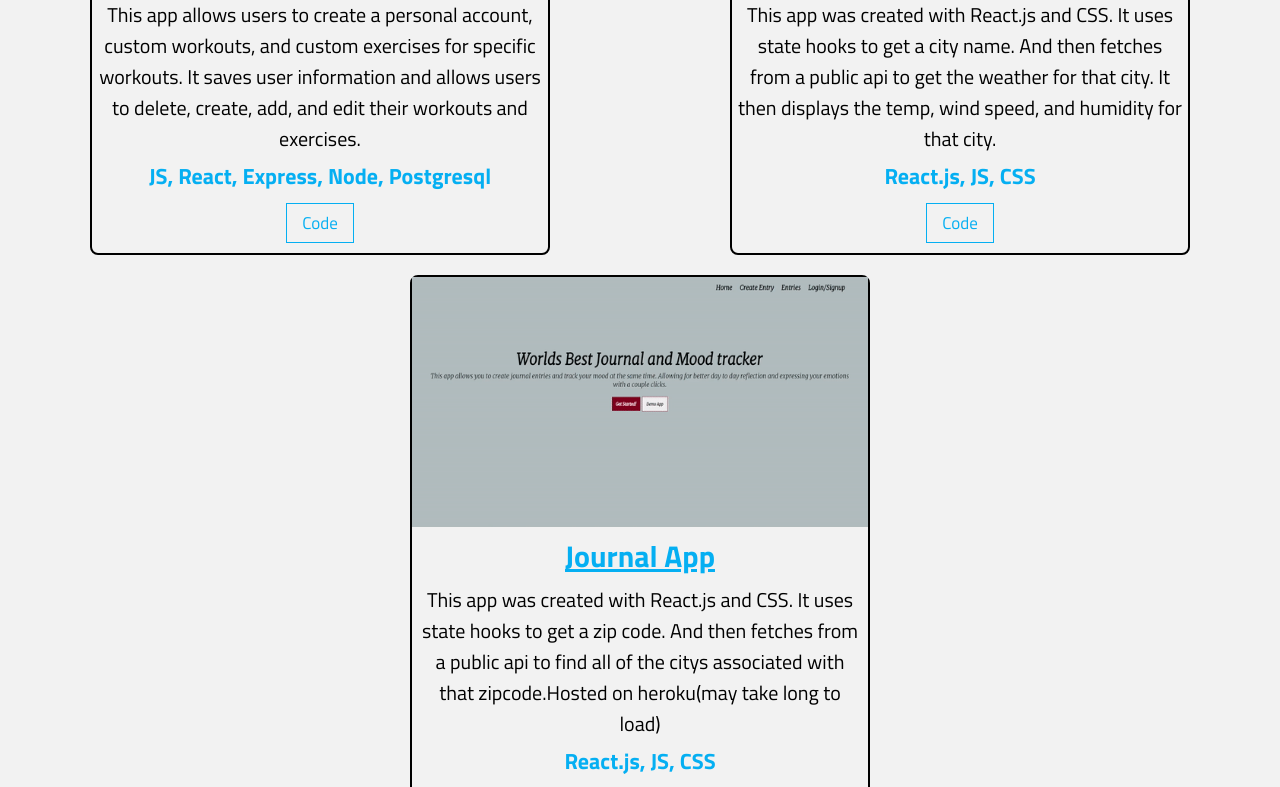
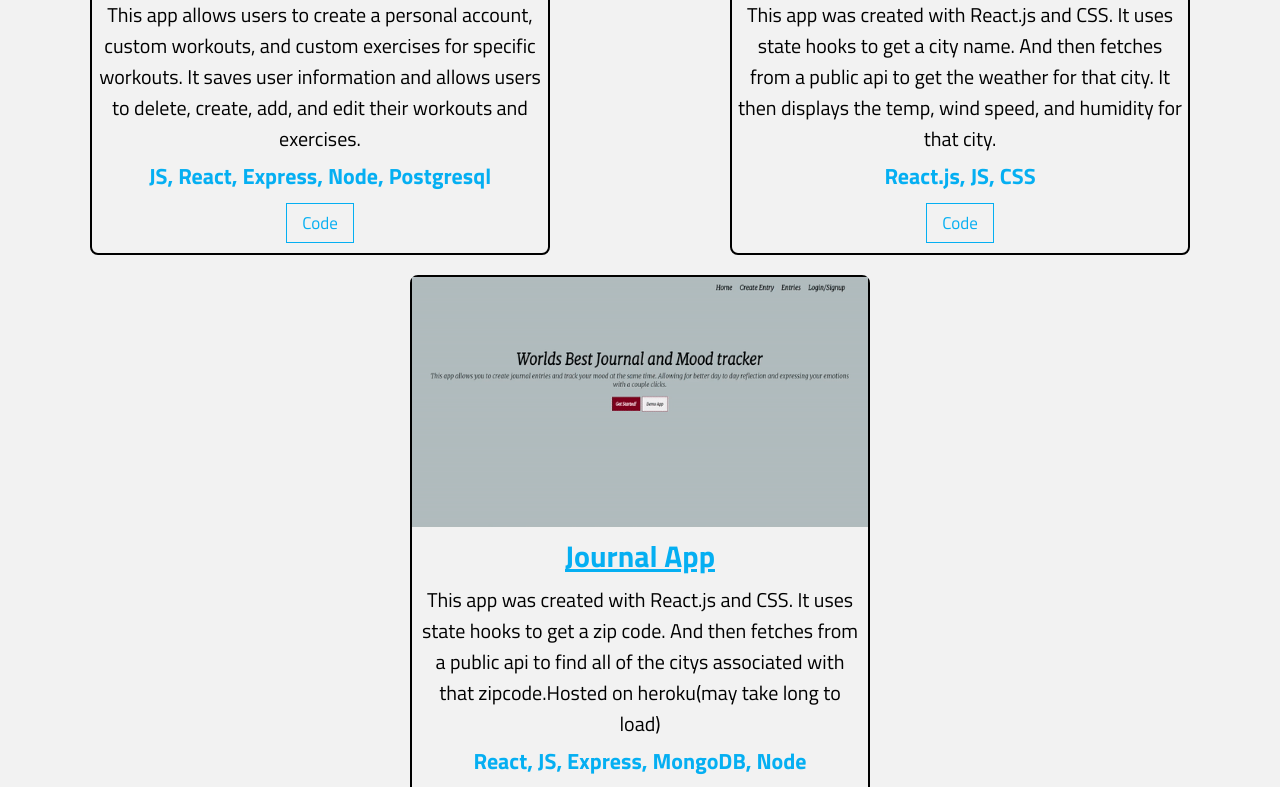
Before and after one commit to luismolinuevo/webportfolio, a React (Vite) app in the folder my-app/: page / in a window 1280 px wide. Shown: the part 2000-2787 px from the top of the page. Built offline with nearby package versions, Linux system fonts and the light colour scheme.

Commit message:
fixed navbar bug

```diff
--- a/my-app/src/pages/Projects.jsx
+++ b/my-app/src/pages/Projects.jsx
@@ -57,11 +57,11 @@ const Projects = () => {
                         associated with that zipcode.Hosted on heroku(may take long to load)
                         </p>
                         <div>
-                            <p className="tech-stack">React.js, JS, CSS</p>
+                            <p className="tech-stack">React, JS, Express, MongoDB, Node</p>
                         </div>
                         <div className = "links">
-                            <a className = "project-links" href='https://luismcityfinder.herokuapp.com/'  target="_blank" rel="noopener noreferrer">Live</a>
-                            <a className = "project-links" id="code" href="https://github.com/luismolinuevo/workouttracker"  target="_blank" rel="noopener noreferrer">Code</a>
+                            {/* <a className = "project-links" href='https://luismcityfinder.herokuapp.com/'  target="_blank" rel="noopener noreferrer">Live</a> */}
+                            <a className = "project-links" id="code" href="https://github.com/luismolinuevo/Full-Stack-Journal-App"  target="_blank" rel="noopener noreferrer">Code</a>
                         </div>
                     </div>
                 </div>
--- a/my-app/src/styles/Navstyles.css
+++ b/my-app/src/styles/Navstyles.css
@@ -34,6 +34,7 @@ header {
 	position: sticky;
 	top: 0;
 	margin-top: 10px;
+	z-index: 1;
 }
 
 header.active {
```
